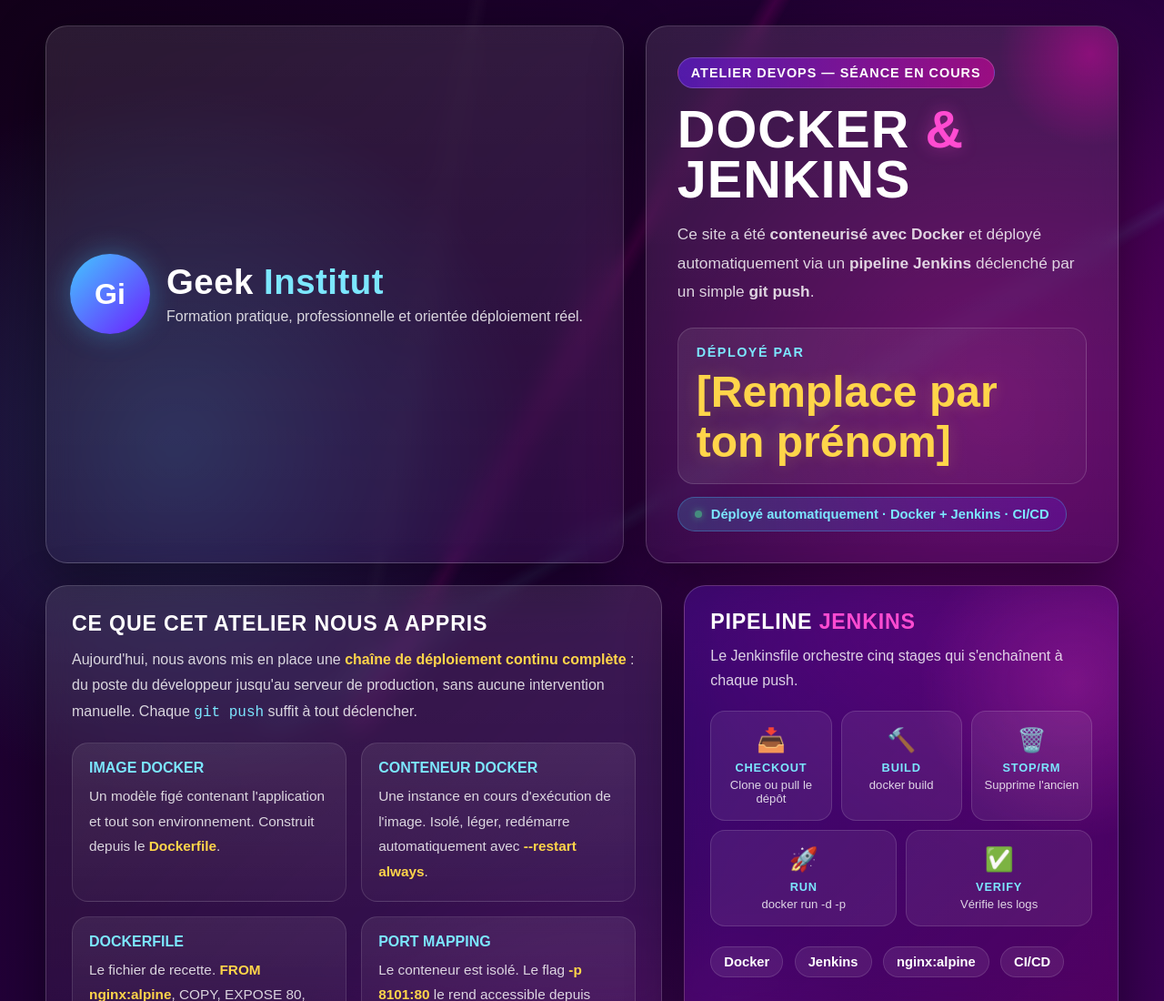
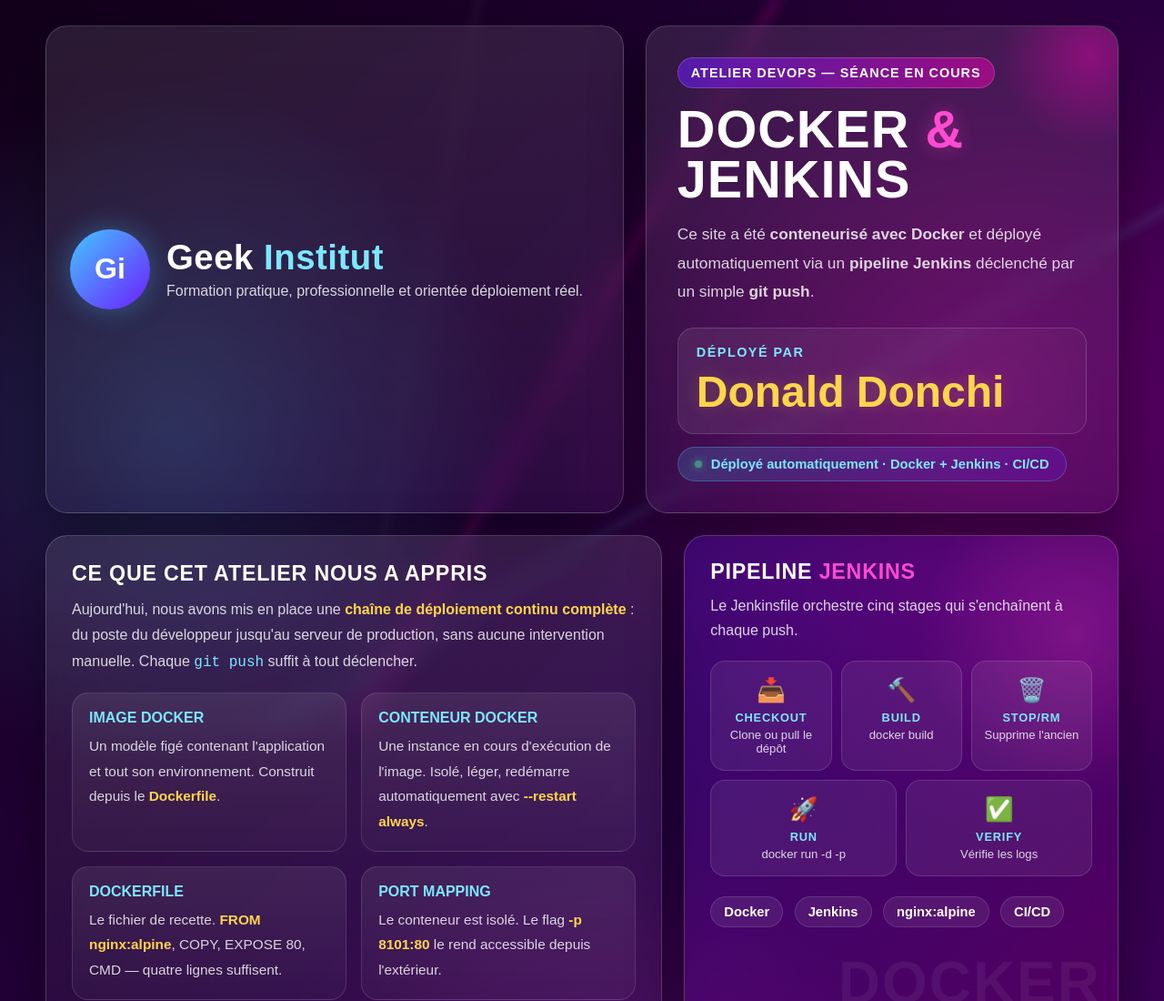
Before and after one commit to donchidonald/devops_frontend, a plain HTML site: page index.html in a window 1280 px wide. Shown: the top 1100 px of the page at 91% size. Drawn offline with Linux system fonts and the light colour scheme.

Commit message:
Update index.html

```diff
--- a/index.html
+++ b/index.html
@@ -388,7 +388,7 @@
 
             <div class="participant-box">
                 <span class="participant-label">Déployé par</span>
-                <div class="participant-name">[Remplace par ton prénom]</div>
+                <div class="participant-name">Donald Donchi</div>
             </div>
 
             <div class="deploy-badge">
```
